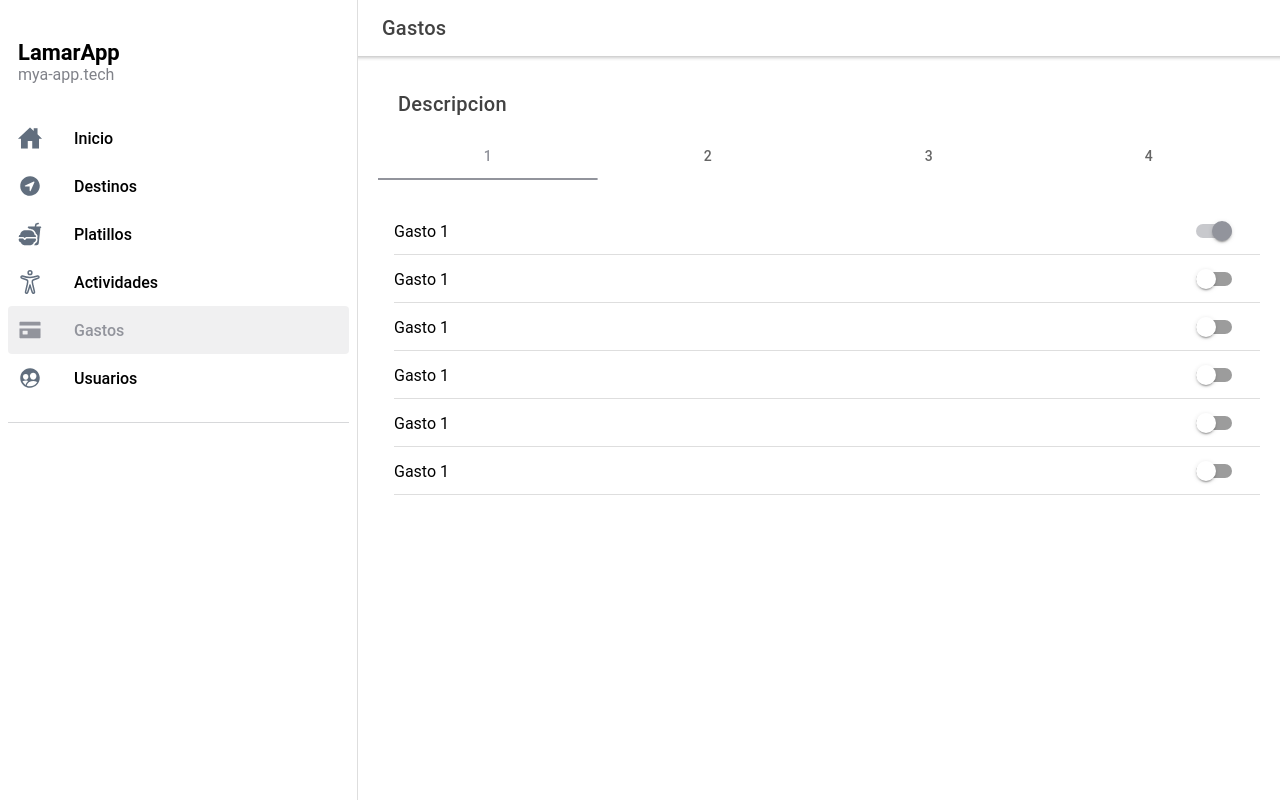
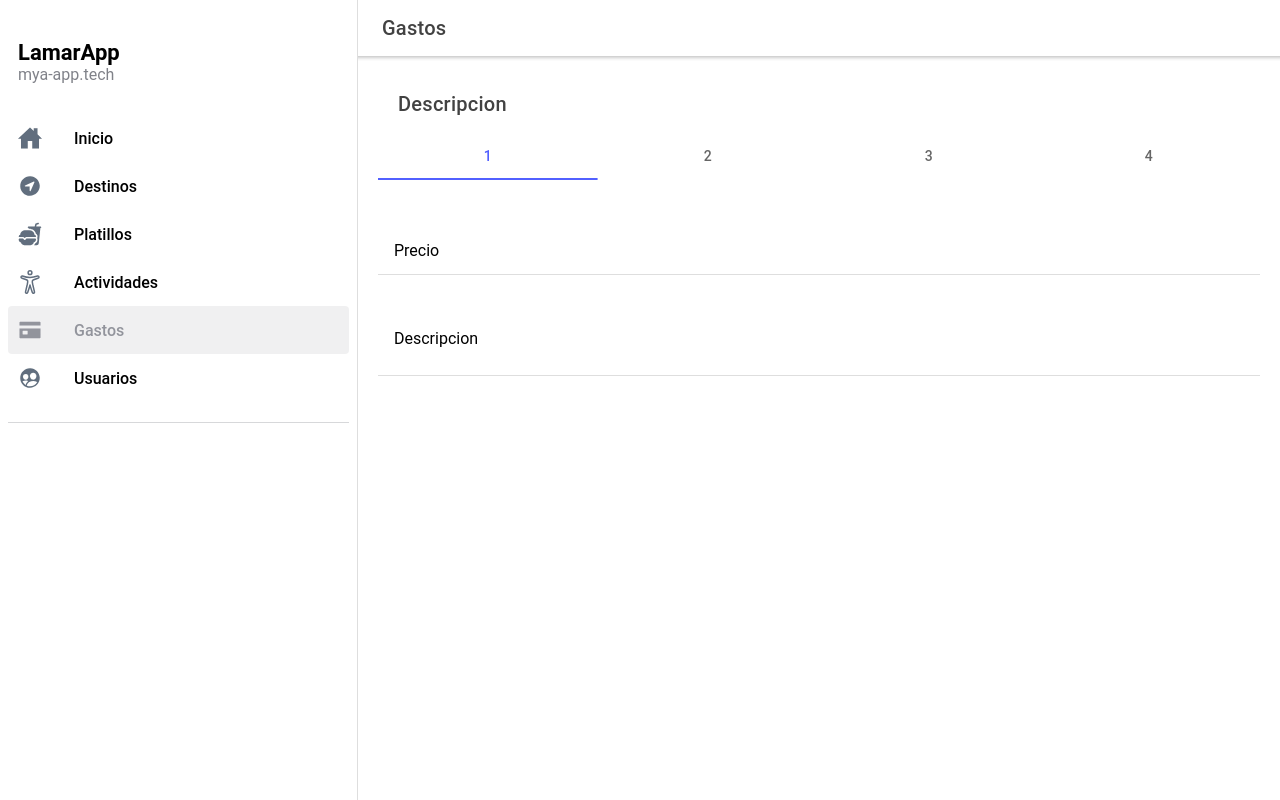
Before and after one commit to elgael06/front-control, a React (Create React App) app: page /page/Gastos in a window 1280 px wide. Both pictures are taken after a click on the tab "Descripcion". Built offline with nearby package versions, Linux system fonts and the light colour scheme.

Commit message:
Descripcion.

```diff
--- a/src/pages/Gastos/Gastos.tsx
+++ b/src/pages/Gastos/Gastos.tsx
@@ -1,6 +1,8 @@
 import { IonBadge, IonButton, IonHeader, IonItem, IonLabel, IonList, IonSegment, IonSegmentButton, IonTitle, IonToggle, IonToolbar } from "@ionic/react";
 import { useState } from "react";
 import Layout from "../../components/Layout/Layout";
+import Descripcion from "./components/Descripcion";
+import Tipo from "./components/Tipos";
 
 const opciones:string[] = ['Tipo','Descripcion','Comprobante','Resumen'];
 
@@ -14,32 +16,25 @@ const Gastos: React.FC = () => {
 
     const Selecciones = (name:string,index:number) => <IonSegmentButton key={name} value={name} title={name}>
             <IonLabel>{index+1}</IonLabel>
-        </IonSegmentButton>;
+    </IonSegmentButton>;
+
+    const pasoSeleccion = () => {
+        if (selected == 'Tipo') return <Tipo />;
+        else if (selected == 'Descripcion') return <Descripcion />;
+    }
 
     return <Layout name='Gastos'>
         <IonToolbar>
             <IonTitle>{selected}</IonTitle>
             </IonToolbar>
 
-        <IonSegment onIonChange={onchange} value={`${selected}`} >
+        <IonSegment onIonChange={onchange} value={`${selected}`} color='tertiary' >
         {opciones.map((value,index) => Selecciones(value,index))}
         </IonSegment>
         <br />
-        <Tipo />
+        {pasoSeleccion()}
         <br />
     </Layout>
 }
 
-const Tipo = () => {
-
-    return <IonList>
-        <IonItem type='button'><IonLabel>Gasto 1</IonLabel> <IonToggle checked={true}/></IonItem>
-        <IonItem type='button'><IonLabel>Gasto 1</IonLabel> <IonToggle checked={false}/></IonItem>
-        <IonItem type='button'><IonLabel>Gasto 1</IonLabel> <IonToggle checked={false}/></IonItem>
-        <IonItem type='button'><IonLabel>Gasto 1</IonLabel> <IonToggle checked={false}/></IonItem>
-        <IonItem type='button'><IonLabel>Gasto 1</IonLabel> <IonToggle checked={false}/></IonItem>
-        <IonItem type='button'><IonLabel>Gasto 1</IonLabel> <IonToggle checked={false}/></IonItem>
-    </IonList>
-}
-
 export default Gastos;
--- /dev/null
+++ b/src/pages/Gastos/components/Descripcion.tsx
@@ -0,0 +1,22 @@
+import { IonInput, IonItem, IonLabel, IonList, IonTextarea } from "@ionic/react";
+
+
+const Descripcion = () => {
+
+    return (
+        <IonList>
+            <br/>
+            <IonItem>
+                <IonLabel position='fixed'>Precio</IonLabel>
+                <IonInput type='number' />
+            </IonItem>
+            <br/>
+            <IonItem>
+                <IonLabel position='floating'>Descripcion</IonLabel>
+                <IonTextarea />
+            </IonItem>
+        </IonList>
+    );
+}
+
+export default Descripcion;
--- /dev/null
+++ b/src/pages/Gastos/components/Tipos.tsx
@@ -0,0 +1,16 @@
+import { IonItem, IonLabel, IonList, IonToggle } from "@ionic/react";
+
+
+const Tipo = () => {
+
+    return (<IonList>
+        <IonItem type='button'><IonLabel>Gasto 1</IonLabel> <IonToggle checked={true} /></IonItem>
+        <IonItem type='button'><IonLabel>Gasto 1</IonLabel> <IonToggle checked={false} /></IonItem>
+        <IonItem type='button'><IonLabel>Gasto 1</IonLabel> <IonToggle checked={false} /></IonItem>
+        <IonItem type='button'><IonLabel>Gasto 1</IonLabel> <IonToggle checked={false} /></IonItem>
+        <IonItem type='button'><IonLabel>Gasto 1</IonLabel> <IonToggle checked={false} /></IonItem>
+        <IonItem type='button'><IonLabel>Gasto 1</IonLabel> <IonToggle checked={false} /></IonItem>
+    </IonList>);
+}
+
+export default Tipo;
```
